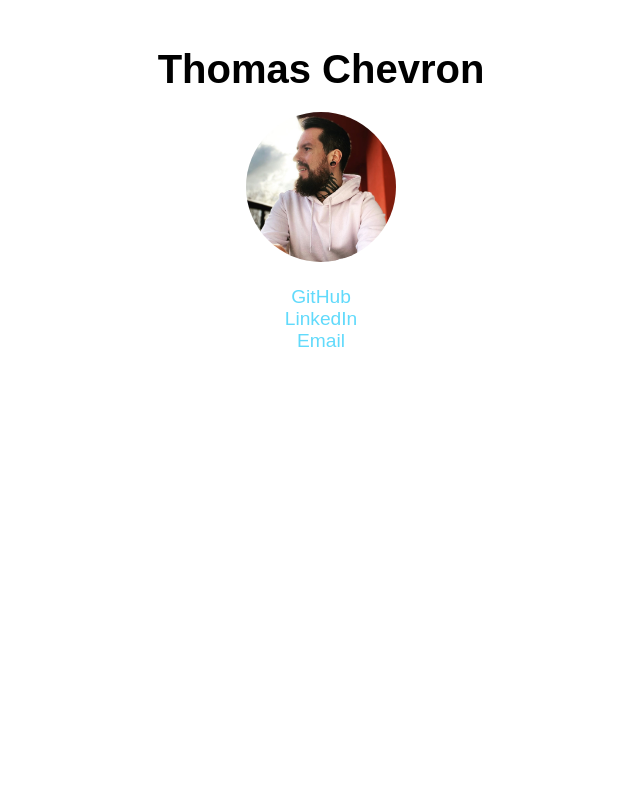
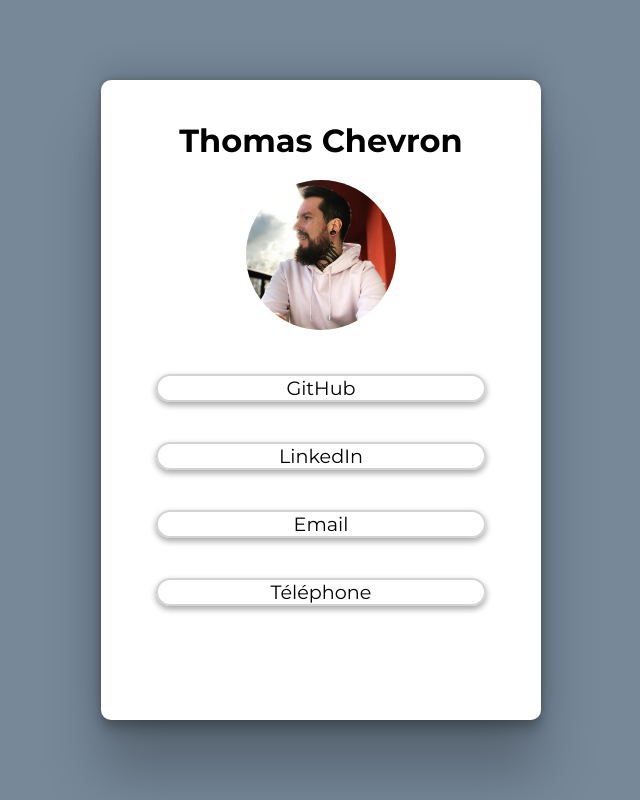
Before and after one commit to SC138/my-qrcode, a React (Create React App) app: page / in a window 1280 px wide. Shown: the whole page, without its empty margins (319-959 px from the left). Built offline with nearby package versions, Linux system fonts and the light colour scheme.

Commit message:
add infos and css

```diff
--- a/src/App.css
+++ b/src/App.css
@@ -1,47 +1,78 @@
+/* src/App.css */
 .App {
-  text-align: center;
-  font-family: Arial, sans-serif;
+  display: flex;
+  justify-content: center;
+  align-items: center;
+  height: 100vh;
+  background-color: lightslategray;
+  font-family: 'Montserrat', sans-serif;
+
+
 }
 
 .App-header {
-  background-color: white;
-  padding: 20px;
+  display: flex;
+  justify-content: center;
+  align-items: center;
+  width: 100%;
 }
 
-h1 {
-  font-size: 2.5em;
+.card {
+  background: white;
+  border-radius: 10px;
+  box-shadow: rgba(0, 0, 0, 0.25) 0px 54px 55px, rgba(0, 0, 0, 0.12) 0px -12px 30px, rgba(0, 0, 0, 0.12) 0px 4px 6px, rgba(0, 0, 0, 0.17) 0px 12px 13px, rgba(0, 0, 0, 0.09) 0px -3px 5px;
+  padding: 20px;
+  text-align: center;
+  max-width: 400px;
+  width: 100%;
+  min-height: 600px;
+  font-family: 'Montserrat', sans-serif;
+
+}
+
+.card h1 {
+  font-size: 2em;
   margin-bottom: 20px;
-  color: black;
+}
+
+.profile-image {
+  border-radius: 50%;
+  width: 150px;
+  height: 150px;
+  object-fit: cover;
+  margin-bottom: 20px;
 }
 
 .links {
   display: flex;
   flex-direction: column;
   align-items: center;
+
 }
 
 .link {
   margin: 10px 0;
+  display: flex;
+  justify-content: center;
+  width: 350px; /* Définir une largeur fixe pour les liens */
+  padding: 10px;
+  box-sizing: border-box;
 }
 
 a {
-  color: #61dafb;
+  color: black;
   text-decoration: none;
   font-size: 1.2em;
+  display: block; /* Assurer que le lien occupe toute la largeur de .link */
+  width: 100%;
+  text-align: center; /* Centrer le texte à l'intérieur du lien */
+  font-family: 'Montserrat', sans-serif;
+  border: solid lightgray 2px;
+  border-radius: 15px;
+  box-shadow: rgba(0, 0, 0, 0.16) 0px 3px 6px, rgba(0, 0, 0, 0.23) 0px 3px 6px;
+
 }
 
 a:hover {
   text-decoration: underline;
 }
-
-.qrcode {
-  margin-top: 20px;
-}
-
-.thomas-img {
-  border-radius: 50%;
-  width: 150px;
-  height: 150px;
-  object-fit: cover;
-  margin-bottom: 20px;
-}
--- a/src/App.jsx
+++ b/src/App.jsx
@@ -1,15 +1,18 @@
+// src/App.jsx
 import React from 'react';
 import Links from './Links';
 import './App.css';
-import Thomasimg from './assets/img/Tom.jpg';
+import TomImage from './assets/img/Tom.jpg';
 
 function App() {
   return (
     <div className="App">
       <header className="App-header">
-        <h1>Thomas Chevron</h1>
-        <img src={Thomasimg} alt="Thomas Chevron" className='thomas-img'/>
-        <Links />
+        <div className="card">
+          <h1>Thomas Chevron</h1>
+          <img src={TomImage} alt="Thomas Chevron" className="profile-image" />
+          <Links />
+        </div>
       </header>
     </div>
   );
--- a/src/Links.jsx
+++ b/src/Links.jsx
@@ -1,19 +1,18 @@
-import React from "react";
+import React from 'react';
 
 const Links = () => {
   const links = [
-    { name: "GitHub", url: "https://github.com/tonpseudo" },
-    { name: "LinkedIn", url: "https://linkedin.com/in/tonpseudo" },
-    { name: "Email", url: "mailto:tonemail@example.com" },
+    { name: 'GitHub', url: 'https://github.com/SC138' },
+    { name: 'LinkedIn', url: 'https://www.linkedin.com/in/thomas-chevron/' },
+    { name: 'Email', url: 'mailto:chevron.thomas33@gmail.com' },
+    { name: 'Téléphone', url: 'tel:+33698422922' },
   ];
 
   return (
-    <div>
+    <div className="links">
       {links.map((link, index) => (
-        <div key={index}>
-          <a href={link.url} target="_blank" rel="noopener noreferrer">
-            {link.name}
-          </a>
+        <div className="link" key={index}>
+          <a href={link.url} target="_blank" rel="noopener noreferrer">{link.name}</a>
         </div>
       ))}
     </div>
--- a/src/index.css
+++ b/src/index.css
@@ -1,4 +1,4 @@
-body {
+/* body {
   margin: 0;
   font-family: -apple-system, BlinkMacSystemFont, 'Segoe UI', 'Roboto', 'Oxygen',
     'Ubuntu', 'Cantarell', 'Fira Sans', 'Droid Sans', 'Helvetica Neue',
@@ -10,4 +10,26 @@ body {
 code {
   font-family: source-code-pro, Menlo, Monaco, Consolas, 'Courier New',
     monospace;
+} */
+
+/* @import url('https://fonts.googleapis.com/css2?family=Roboto:wght@400;700&display=swap'); */
+@import url('https://fonts.googleapis.com/css2?family=Montserrat:wght@400;700&display=swap');
+
+
+
+body {
+  margin: 0;
+  padding: 0;
+  background-color: #f0f0f0;
+  /* font-family: 'Roboto', sans-serif; */
+  font-family: 'Montserrat', sans-serif;
+
+
 }
+/*
+#root {
+  display: flex;
+  justify-content: center;
+  align-items: center;
+  height: 100vh;
+} */
```
